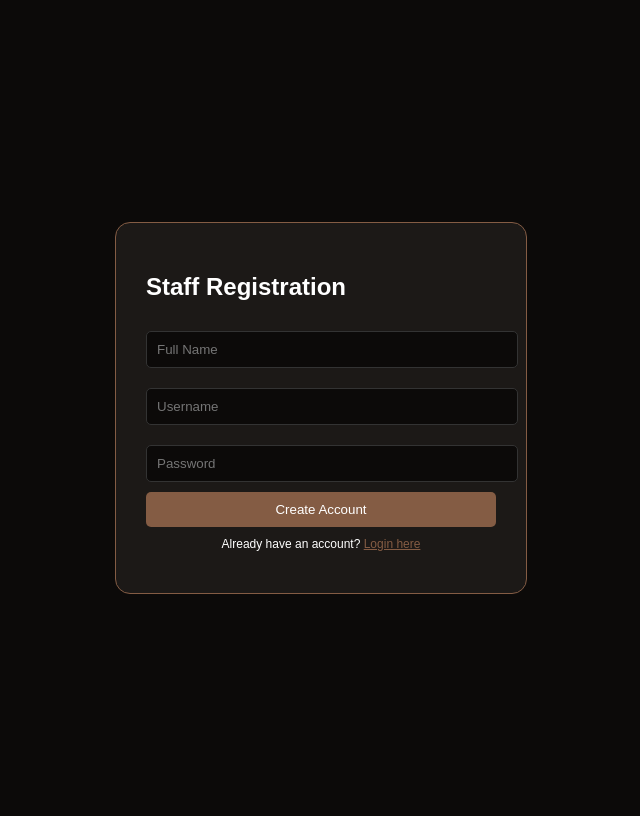
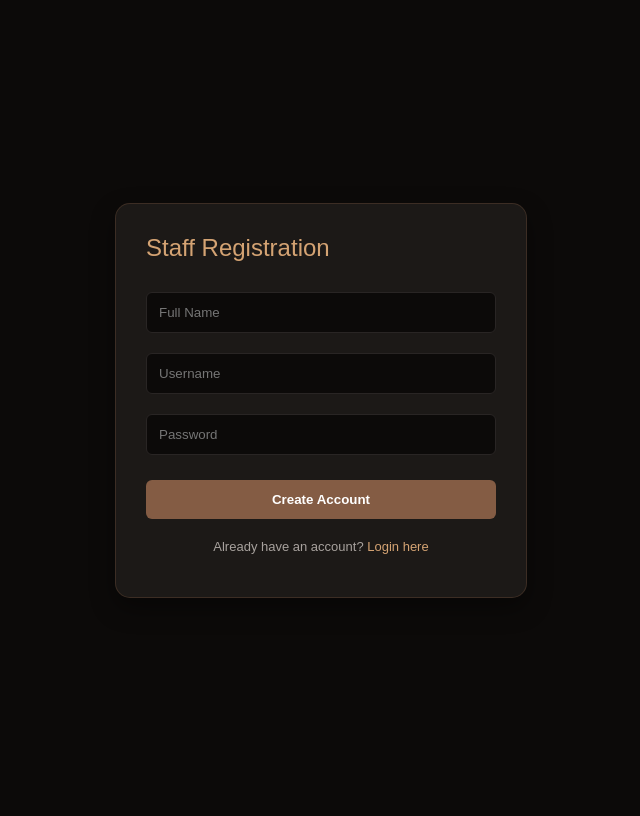
Before and after one commit to itzmekeisha/final-requirement-ws03-ws05, a PHP site: page /auth/register_user.php in a window 1280 px wide. Shown: the whole page, without its empty margins (319-959 px from the left). After the commit the page ends 598 px from the top, so only its background shows below. Run offline with PHP 8.4, Linux system fonts and the light colour scheme; some libraries are stand-ins or nearby versions.

Commit message:
register_user.php

```diff
--- a/CafeNChill/auth/register_user.php
+++ b/CafeNChill/auth/register_user.php
@@ -1,47 +1,154 @@
 <?php
+session_start();
 include "../config/db.php";
 
+$error_msg = "";
+$success_msg = "";
+
 if ($_SERVER['REQUEST_METHOD'] == 'POST') {
-    $fullname = $_POST['full_name'];
-    $username = $_POST['username'];
-    $password = password_hash($_POST['password'], PASSWORD_DEFAULT);
+
+    $fullname = trim($_POST['full_name']);
+    $username = trim($_POST['username']);
+    $password_input = $_POST['password'];
     $role = 'user';
 
+    if (empty($fullname) || empty($username) || empty($password_input)) {
+        $error_msg = "All fields are required.";
+    } else {
+        $check_stmt = $conn->prepare("SELECT id FROM users WHERE username = ?");
+        $check_stmt->bind_param("s", $username);
+        $check_stmt->execute();
+        $check_stmt->store_result();
 
-    $stmt = $conn->prepare("INSERT INTO users (full_name, username, password, role, status) VALUES (?, ?, ?, ?, 'active')");
-    $stmt->bind_param("ssss", $fullname, $username, $password, $role);
+        if ($check_stmt->num_rows > 0) {
+            $error_msg = "Username is already taken. Please choose another one.";
+            $check_stmt->close();
+        } else {
+            $check_stmt->close();
 
-    if ($stmt->execute()) {
-        echo "<script>alert('Registration Successful!'); window.location='login.php';</script>";
-    } else {
-        echo "Error: " . $conn->error;
+
+            $password = password_hash($password_input, PASSWORD_DEFAULT);
+
+            $stmt = $conn->prepare("INSERT INTO users (full_name, username, password, role, status) VALUES (?, ?, ?, ?, 'active')");
+            $stmt->bind_param("ssss", $fullname, $username, $password, $role);
+
+            if ($stmt->execute()) {
+                $success_msg = "Registration Successful!";
+            } else {
+
+                $error_msg = "Something went wrong. Please try again later.";
+            }
+            $stmt->close();
+        }
     }
 }
 ?>
 
 <!DOCTYPE html>
-<html>
+<html lang="en">
 <head>
+    <meta charset="UTF-8">
+    <meta name="viewport" content="width=device-width, initial-scale=1.0">
     <title>Staff Registration</title>
+    <script src="https://cdn.jsdelivr.net/npm/sweetalert2@11"></script>
     <style>
-        body { background: #0c0a09; color: white; font-family: sans-serif; display: flex; justify-content: center; align-items: center; height: 100vh; }
-        .reg-card { background: #1c1917; padding: 30px; border-radius: 15px; border: 1px solid #845c44; width: 350px; }
-        input { width: 100%; padding: 10px; margin: 10px 0; background: #0c0a09; border: 1px solid #333; color: white; border-radius: 5px; }
-        .btn { width: 100%; background: #845c44; color: white; padding: 10px; border: none; border-radius: 5px; cursor: pointer; }
+        body {
+            background: #0c0a09;
+            color: white;
+            font-family: sans-serif;
+            display: flex;
+            justify-content: center;
+            align-items: center;
+            height: 100vh;
+            margin: 0;
+        }
+        .reg-card {
+            background: #1c1917;
+            padding: 30px;
+            border-radius: 15px;
+            border: 1px solid rgba(132, 92, 68, 0.3);
+            width: 350px;
+            box-shadow: 0 10px 25px rgba(0,0,0,0.4);
+        }
+        h2 {
+            color: #d4a373;
+            margin-top: 0;
+            margin-bottom: 20px;
+            font-weight: 500;
+        }
+        input {
+            width: 100%;
+            padding: 12px;
+            margin: 10px 0;
+            background: #0c0a09;
+            border: 1px solid #292524;
+            color: white;
+            border-radius: 6px;
+            box-sizing: border-box;
+            transition: 0.3s;
+        }
+        input:focus {
+            outline: none;
+            border-color: #845c44;
+        }
+        .btn {
+            width: 100%;
+            background: #845c44;
+            color: white;
+            padding: 12px;
+            border: none;
+            border-radius: 6px;
+            cursor: pointer;
+            font-weight: 600;
+            margin-top: 15px;
+            transition: 0.2s;
+        }
+        .btn:hover {
+            background: #d4a373;
+        }
     </style>
 </head>
 <body>
+
     <div class="reg-card">
         <h2>Staff Registration</h2>
-        <form method="POST">
-            <input type="text" name="full_name" placeholder="Full Name" required>
-            <input type="text" name="username" placeholder="Username" required>
+        <form method="POST" action="">
+            <input type="text" name="full_name" placeholder="Full Name" required autocomplete="off">
+            <input type="text" name="username" placeholder="Username" required autocomplete="off">
             <input type="password" name="password" placeholder="Password" required>
             <button type="submit" class="btn">Create Account</button>
         </form>
-        <p style="font-size: 12px; text-align: center; margin-top: 10px;">
-            Already have an account? <a href="login.php" style="color: #845c44;">Login here</a>
+        <p style="font-size: 13px; text-align: center; margin-top: 20px; color: #a8a29e;">
+            Already have an account? <a href="login.php" style="color: #d4a373; text-decoration: none;">Login here</a>
         </p>
     </div>
+
+<script>
+
+    <?php if(!empty($success_msg)): ?>
+        Swal.fire({
+            icon: 'success',
+            title: 'Registered!',
+            text: '<?= htmlspecialchars($success_msg, ENT_QUOTES, "UTF-8") ?>',
+            background: '#1c1917',
+            color: '#fafaf9',
+            confirmButtonColor: '#845c44'
+        }).then(() => {
+            window.location = 'login.php';
+        });
+    <?php endif; ?>
+
+    <?php if(!empty($error_msg)): ?>
+        Swal.fire({
+            icon: 'error',
+            title: 'Registration Failed',
+            text: '<?= htmlspecialchars($error_msg, ENT_QUOTES, "UTF-8") ?>',
+            background: '#1c1917',
+            color: '#fafaf9',
+            confirmButtonColor: '#845c44'
+        });
+    <?php endif; ?>
+</script>
+
 </body>
 </html>
```
